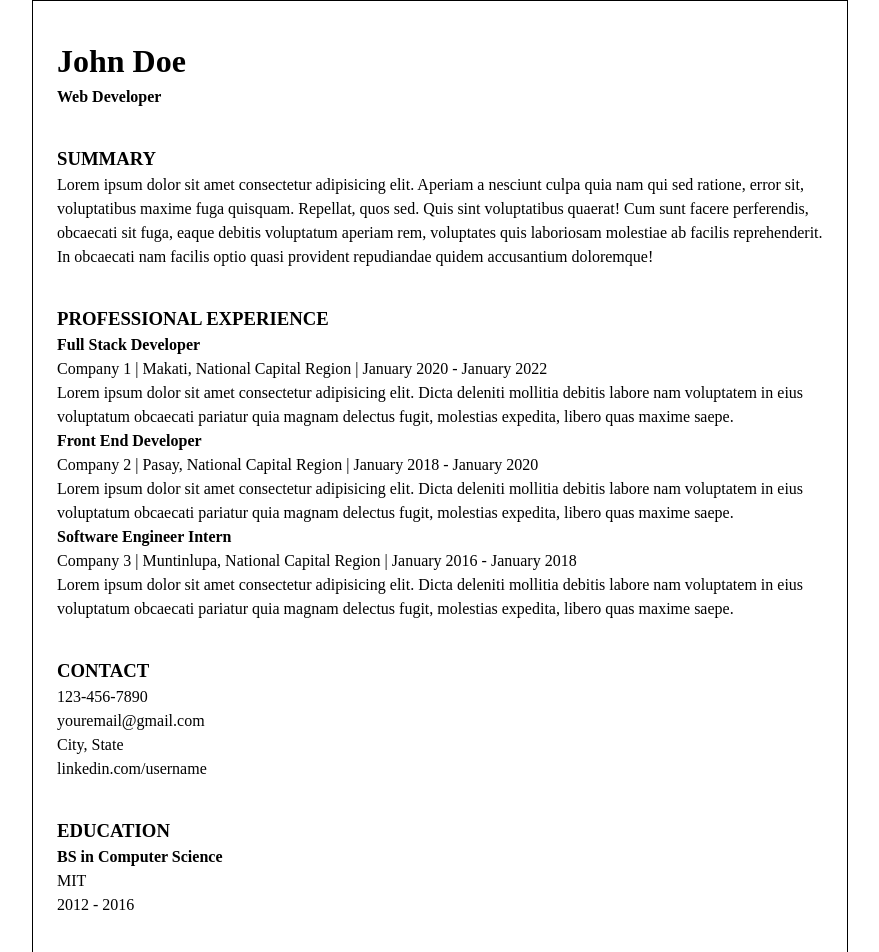
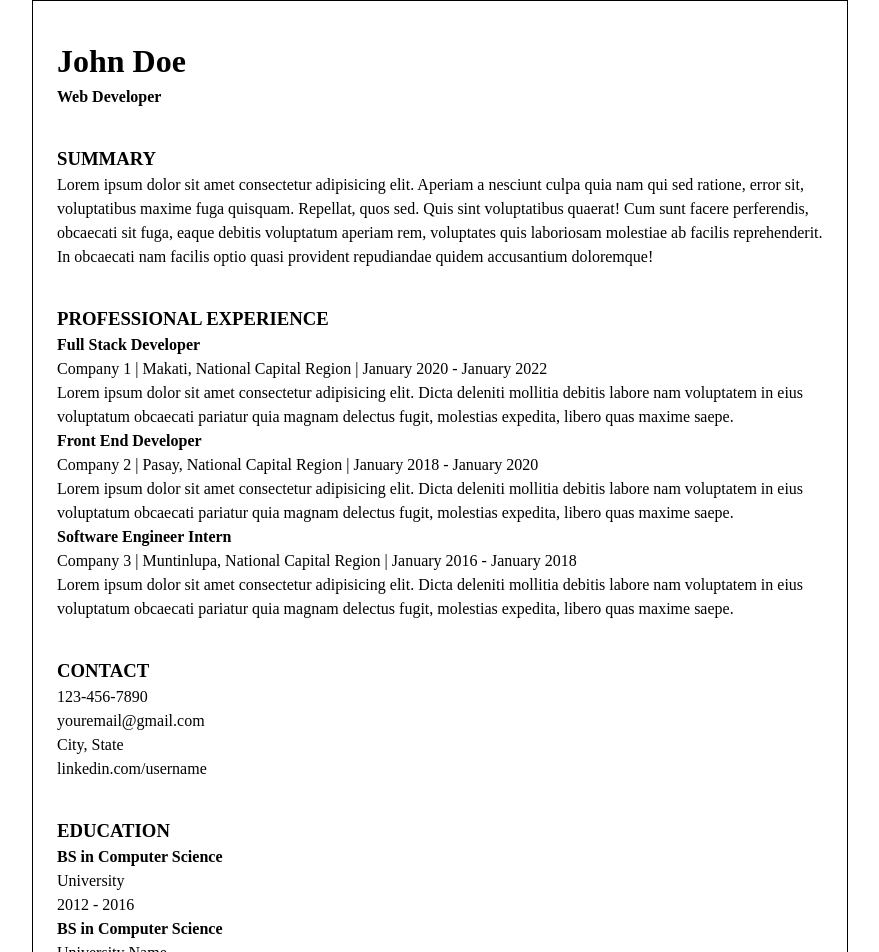
Before and after one commit to ivananora/cv-app, a React (Create React App) app: page / in a window 1280 px wide. Shown: the top 952 px of the page, without its empty margins (200-1079 px from the left). Built offline with nearby package versions, Linux system fonts and the light colour scheme.

Commit message:
removed unneeded properties

```diff
--- a/src/components/Contact.js
+++ b/src/components/Contact.js
@@ -66,10 +66,10 @@ class Contact extends Component {
           <button onClick={this.closeContactEdit}>Close</button>
         </form>
         <h3>CONTACT</h3>
-        <p>{phoneNumber}</p>
-        <p>{emailAddress}</p>
-        <p>{address}</p>
-        <p>{linkedIn}</p>
+        <p className='contact-details'>{phoneNumber}</p>
+        <p className='contact-details'>{emailAddress}</p>
+        <p className='contact-details'>{address}</p>
+        <p className='contact-details'>{linkedIn}</p>
       </div>
     )
   }
--- a/src/components/Education.js
+++ b/src/components/Education.js
@@ -10,7 +10,12 @@ class Education extends Component {
         educations: [
           {education: {
             degree: 'BS in Computer Science',
-            universityName: 'MIT',
+            universityName: 'University',
+            date: '2012 - 2016'
+          }},
+          {education: {
+            degree: 'BS in Computer Science',
+            universityName: 'University Name',
             date: '2012 - 2016'
           }}
         ]
@@ -59,7 +64,7 @@ class Education extends Component {
   }
 
   render() {
-    const { isEditing, educations, education } = this.state;
+    const { isEditing, educations } = this.state;
 
     return (
       <div className='section' onClick={this.editEducation}>
--- a/src/components/Experience.js
+++ b/src/components/Experience.js
@@ -77,7 +77,7 @@ class Experience extends Component {
   }
 
   render() {
-    const { isEditing, jobs, job } = this.state;
+    const { isEditing, jobs } = this.state;
 
     return (
       <div className='section' onClick={this.editExperience}>
```
